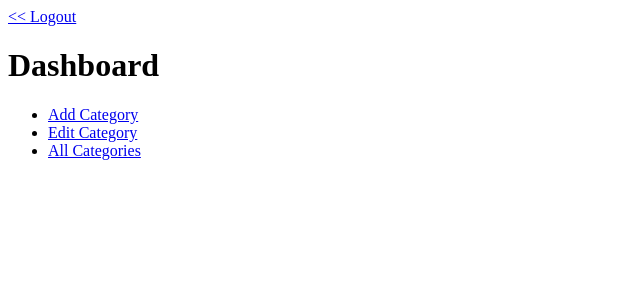
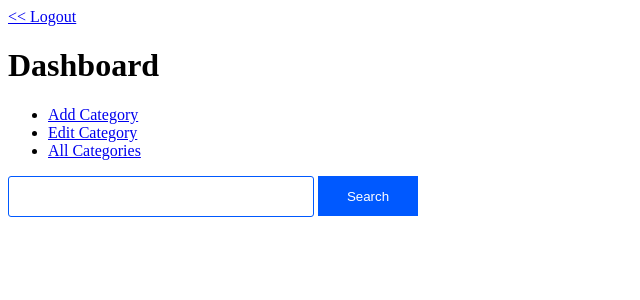
Before and after one commit to hellosami/WT_FINAL_SUM21, a PHP site: page /dashboard.php in a window 1280 px wide. Shown: the top 300 px of the page, without its empty margins (0-640 px from the left). Run offline with PHP 8.4, Linux system fonts and the light colour scheme.

Commit message:
Lab Task Ajax

```diff
--- a/SHOP_Assignment_MVC/dashboard.php
+++ b/SHOP_Assignment_MVC/dashboard.php
@@ -4,6 +4,31 @@
 
 
     <title></title>
+
+    <style>
+        .btn {
+            border: 0;
+            background-color: rgb(0, 89, 255);
+            width: 100px;
+            height: 40px;
+            color: #fff;
+            cursor: pointer;
+        }
+
+        .search-box {
+            height: 37px;
+            border-radius: 3px;
+            border: 1px solid rgb(0, 89, 255);
+            width: 300px;
+        }
+
+        .product-list-wrapper {
+            background-color: rgb(92, 157, 255);
+            padding: 24px;
+            width: 260px;
+            border-radius: 3px;
+        }
+    </style>
 </head>
 <body>
     <a href="Home.php"><< Logout</a>
@@ -13,5 +38,12 @@
         <li><a href="Edit_category.php">Edit Category</a></li>
         <li><a href="All_categories.php">All Categories</a></li>
     </ul>
+
+    <input type="text" class="search-box" onkeyup="searchProduct(this)"> <button class="btn">Search</button>
+
+    <ul id="product-list" class="product-list-wrapper">
+
+    </ul>
+    <script src="js/search.js" ></script>
 </body>
 </html>
--- /dev/null
+++ b/SHOP_Assignment_MVC/js/search.js
@@ -0,0 +1,22 @@
+get("product-list").style.display = "none";
+
+function get(id) {
+    return document.getElementById(id);
+}
+
+function searchProduct(e) {
+    if(e.value == "") {
+        get("product-list").innerHTML = "";
+        get("product-list").style.display = "none";
+        return;
+    }
+    var xhr = new XMLHttpRequest();
+    xhr.open("GET", "search_product.php?key=" + e.value, true);
+    xhr.onreadystatechange = function() {
+        if(this.readyState == 4 && this.status == 200) {
+            get("product-list").innerHTML = this.responseText.trim();
+            get("product-list").style.display = "block";
+        }
+    };
+    xhr.send();
+}
```
Also changed, not shown: SHOP_Assignment_MVC/controllers/ProductController.php (added, +9 -0 lines), SHOP_Assignment_MVC/search_product.php (added, +12 -0 lines).
